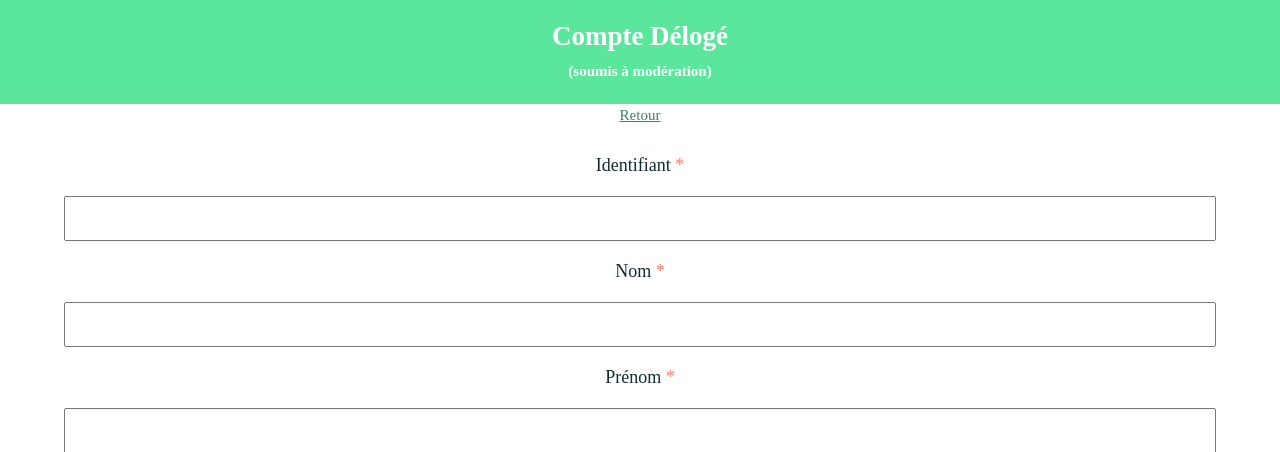
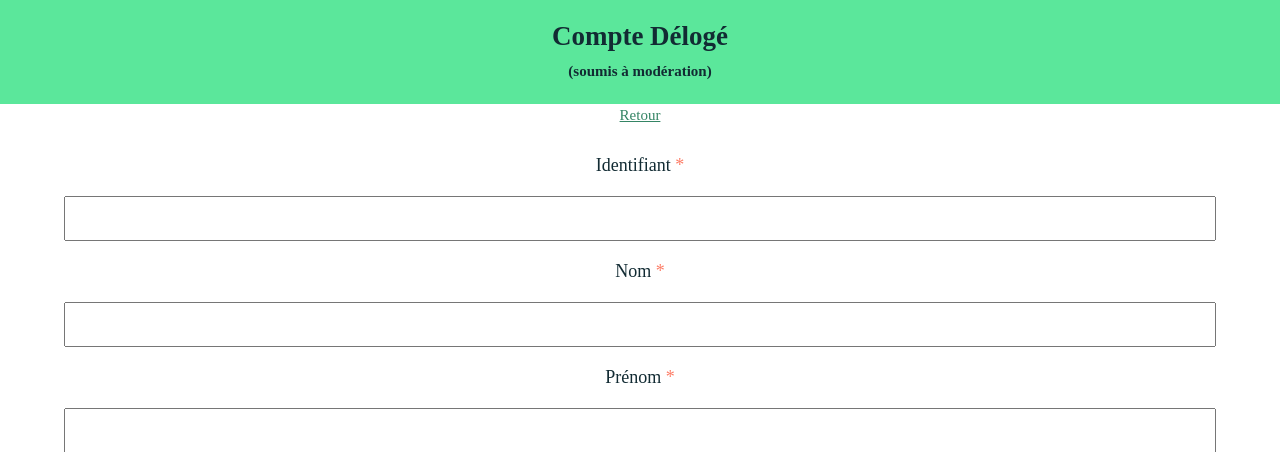
Before and after one commit to aouf/aouf-lowtech, a PHP site: page /deloge/register in a window 1280 px wide. Shown: the top 452 px of the page. Run offline with PHP 8.4, Linux system fonts and the light colour scheme; some libraries are stand-ins or nearby versions.

Commit message:
design suite

```diff
--- a/htdocs/inc/style.css
+++ b/htdocs/inc/style.css
@@ -37,7 +37,6 @@ h1, h2 {
     text-align: center;
     margin: 0;
     padding: 20px;
-    color: #ffffff;
 }
 a {
     color:#358565;
--- a/tpl/deloge_register.php
+++ b/tpl/deloge_register.php
@@ -28,7 +28,7 @@ if (isset($_POST['login'])) {
 ?>
 <body>
     <div class='container no-margin full-size'>
-        <div class="titre bg-vert">
+        <div class="titre bg-vert noir">
             <h2>Compte Délogé <br><span class="small-text">(soumis à modération)</span></h2>
         </div>
         <center><a class="small-text" href='/register'>Retour</a></center>
--- a/tpl/register.php
+++ b/tpl/register.php
@@ -16,7 +16,7 @@ require_once 'head.php';
                         <button class='bg-saumon blanc' type='submit' value='Connexion'>Je veux aider</button>
                     </form>
                     <center><a class="small-text" href='/'>Retour</a></center>
-                    </div>
+                </div>
             </div>
         </div>
     </div>
```
